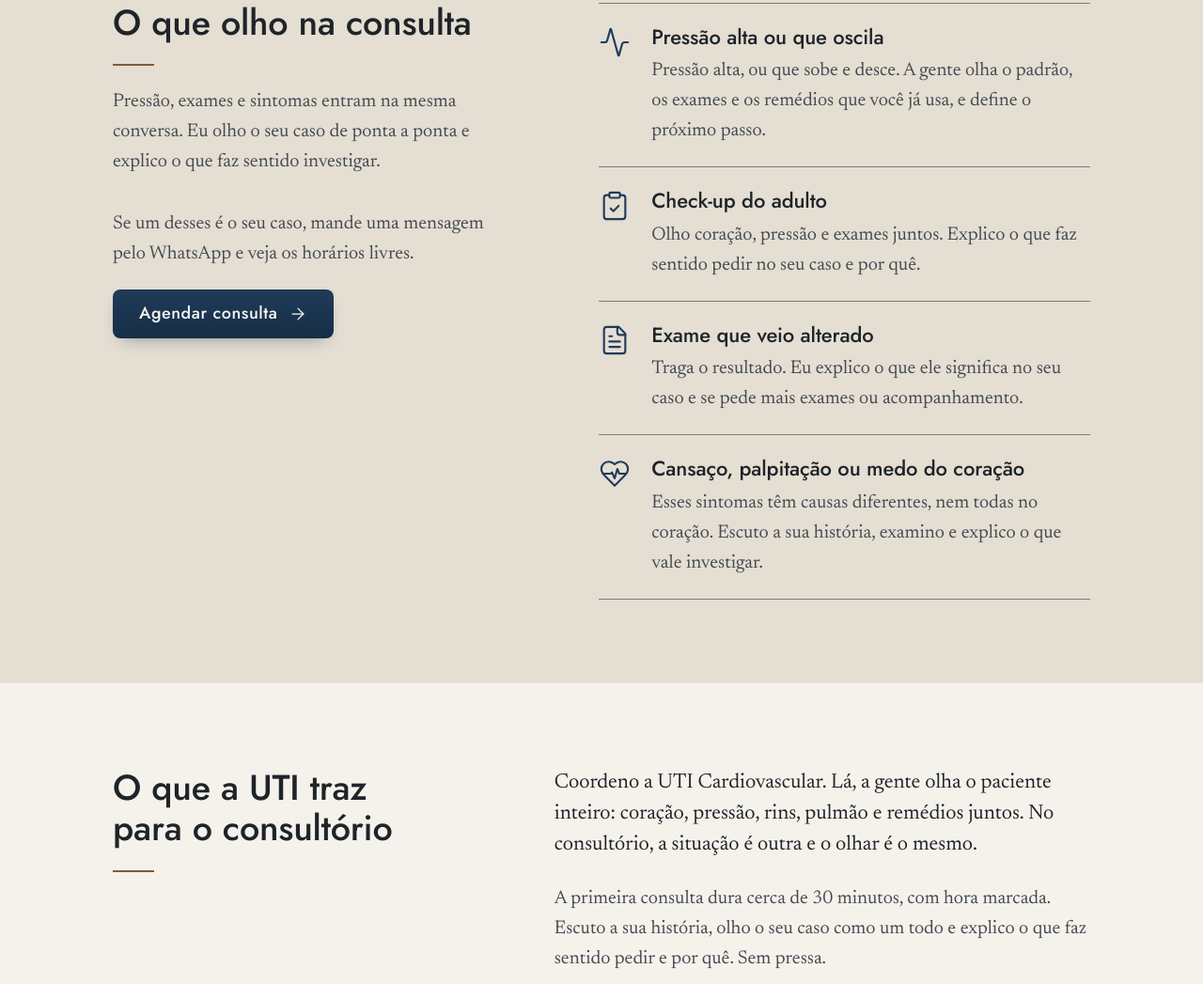
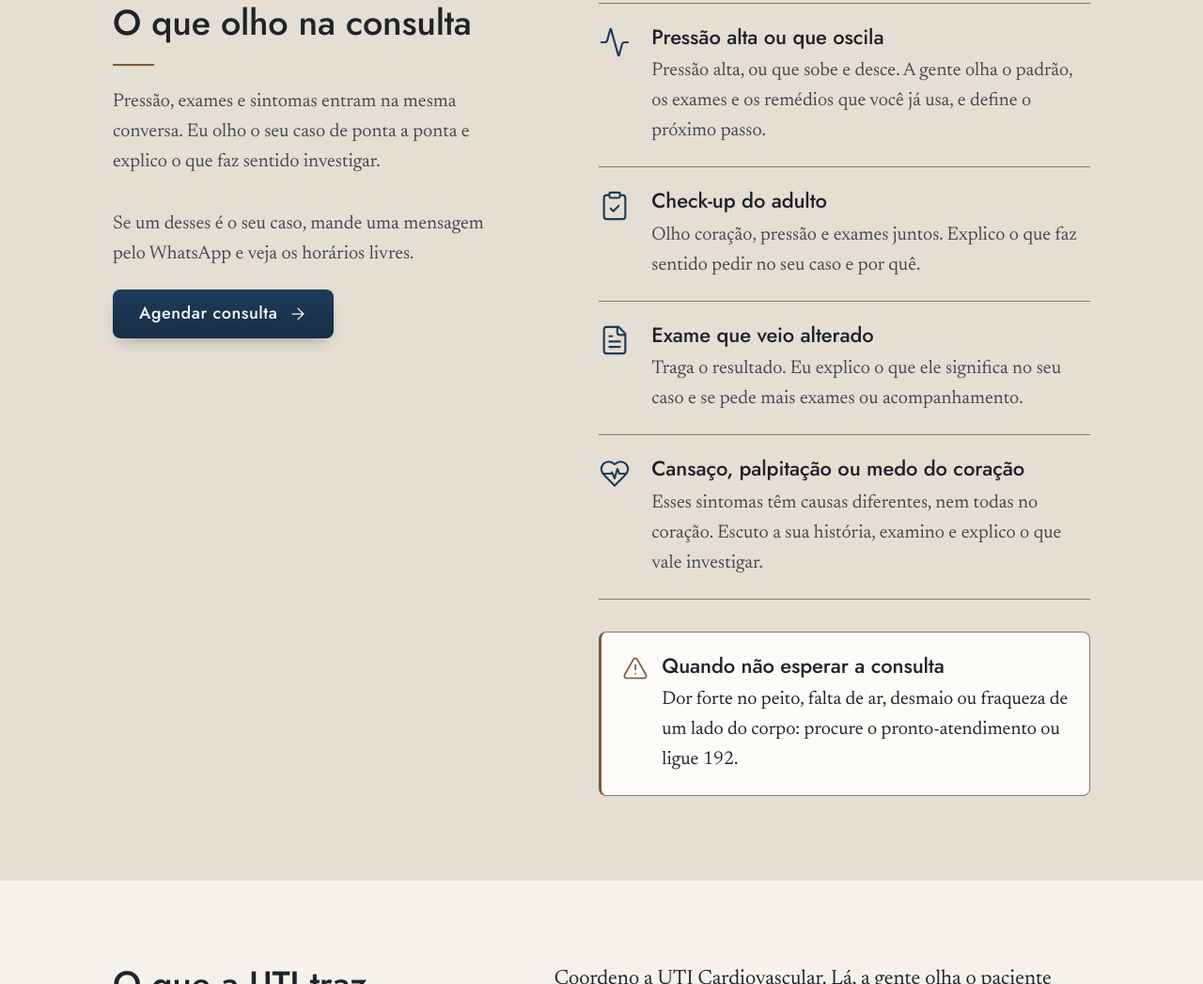
Before and after one commit to fcamara1109/juliano-lp, a plain HTML site: page index.html in a window 1280 px wide. Shown: the part 1147-2194 px from the top of the page at 94% size. Drawn offline with Linux system fonts and the light colour scheme.

Commit message:
atualiza preview

```diff
--- a/index.html
+++ b/index.html
@@ -125,6 +125,10 @@ h3{font-size:22px;line-height:1.25}
 .item .ico{width:34px;height:34px;margin-top:2px;color:var(--juliano-accent)}
 .item h3{margin:0 0 6px}
 .item p{margin:0;color:var(--juliano-ink-2)}
+.urgencia{margin-top:var(--juliano-e-4);display:grid;grid-template-columns:auto minmax(0,1fr);column-gap:var(--juliano-e-2);padding:var(--juliano-e-3);background:var(--juliano-surface);border:1px solid var(--juliano-hair-forte);border-left:3px solid var(--juliano-bronze);border-radius:var(--juliano-r-campo)}
+.urgencia .ico{margin-top:2px;color:var(--juliano-bronze)}
+.urgencia h3{margin:0 0 6px}
+.urgencia p{margin:0;color:var(--juliano-ink)}
 .reveal{transition:opacity .7s var(--juliano-ease),transform .7s var(--juliano-ease)}
 .js .reveal:not(.in){opacity:0;transform:translateY(12px)}
 
@@ -386,6 +390,7 @@ h3{font-size:22px;line-height:1.25}
     <symbol id="i-cal" viewBox="0 0 24 24"><path d="M8 2v4"/><path d="M16 2v4"/><rect width="18" height="18" x="3" y="4" rx="2"/><path d="M3 10h18"/><path d="M8 14h.01"/><path d="M12 14h.01"/><path d="M16 14h.01"/><path d="M8 18h.01"/><path d="M12 18h.01"/><path d="M16 18h.01"/></symbol>
     <symbol id="i-msg" viewBox="0 0 24 24"><path d="M7.9 20A9 9 0 1 0 4 16.1L2 22Z"/></symbol>
     <symbol id="i-nav" viewBox="0 0 24 24"><polygon points="3 11 22 2 13 21 11 13 3 11"/></symbol>
+    <symbol id="i-alerta" viewBox="0 0 24 24"><path d="m21.73 18-8-14a2 2 0 0 0-3.48 0l-8 14A2 2 0 0 0 4 21h16a2 2 0 0 0 1.73-3"/><path d="M12 9v4"/><path d="M12 17h.01"/></symbol>
     <symbol id="i-seta" viewBox="0 0 24 24"><path d="M5 12h14"/><path d="m12 5 7 7-7 7"/></symbol>
   </defs>
 </svg>
@@ -442,12 +447,18 @@ h3{font-size:22px;line-height:1.25}
         <button class="btn" type="button" data-wa>Agendar consulta <svg class="ico seta" viewBox="0 0 24 24" aria-hidden="true"><use href="#i-seta"/></svg></button>
       </div>
     </div>
+    <div class="lado">
     <ul class="itens">
       <li class="item reveal"><svg class="ico" viewBox="0 0 24 24" aria-hidden="true"><use href="#i-activity"/></svg><div><h3>Pressão alta ou que oscila</h3><p>Pressão alta, ou que sobe e desce. A gente olha o padrão, os exames e os remédios que você já usa, e define o próximo passo.</p></div></li>
       <li class="item reveal"><svg class="ico" viewBox="0 0 24 24" aria-hidden="true"><use href="#i-check"/></svg><div><h3>Check-up do adulto</h3><p>Olho coração, pressão e exames juntos. Explico o que faz sentido pedir no seu caso e por quê.</p></div></li>
       <li class="item reveal"><svg class="ico" viewBox="0 0 24 24" aria-hidden="true"><use href="#i-file"/></svg><div><h3>Exame que veio alterado</h3><p>Traga o resultado. Eu explico o que ele significa no seu caso e se pede mais exames ou acompanhamento.</p></div></li>
       <li class="item reveal"><svg class="ico" viewBox="0 0 24 24" aria-hidden="true"><use href="#i-heart"/></svg><div><h3>Cansaço, palpitação ou medo do coração</h3><p>Esses sintomas têm causas diferentes, nem todas no coração. Escuto a sua história, examino e explico o que vale investigar.</p></div></li>
     </ul>
+    <div class="urgencia" role="note">
+      <svg class="ico" viewBox="0 0 24 24" aria-hidden="true"><use href="#i-alerta"/></svg>
+      <div><h3>Quando não esperar a consulta</h3><p>Dor forte no peito, falta de ar, desmaio ou fraqueza de um lado do corpo: procure o pronto-atendimento ou ligue 192.</p></div>
+    </div>
+    </div>
   </div>
 </section>
 
```
